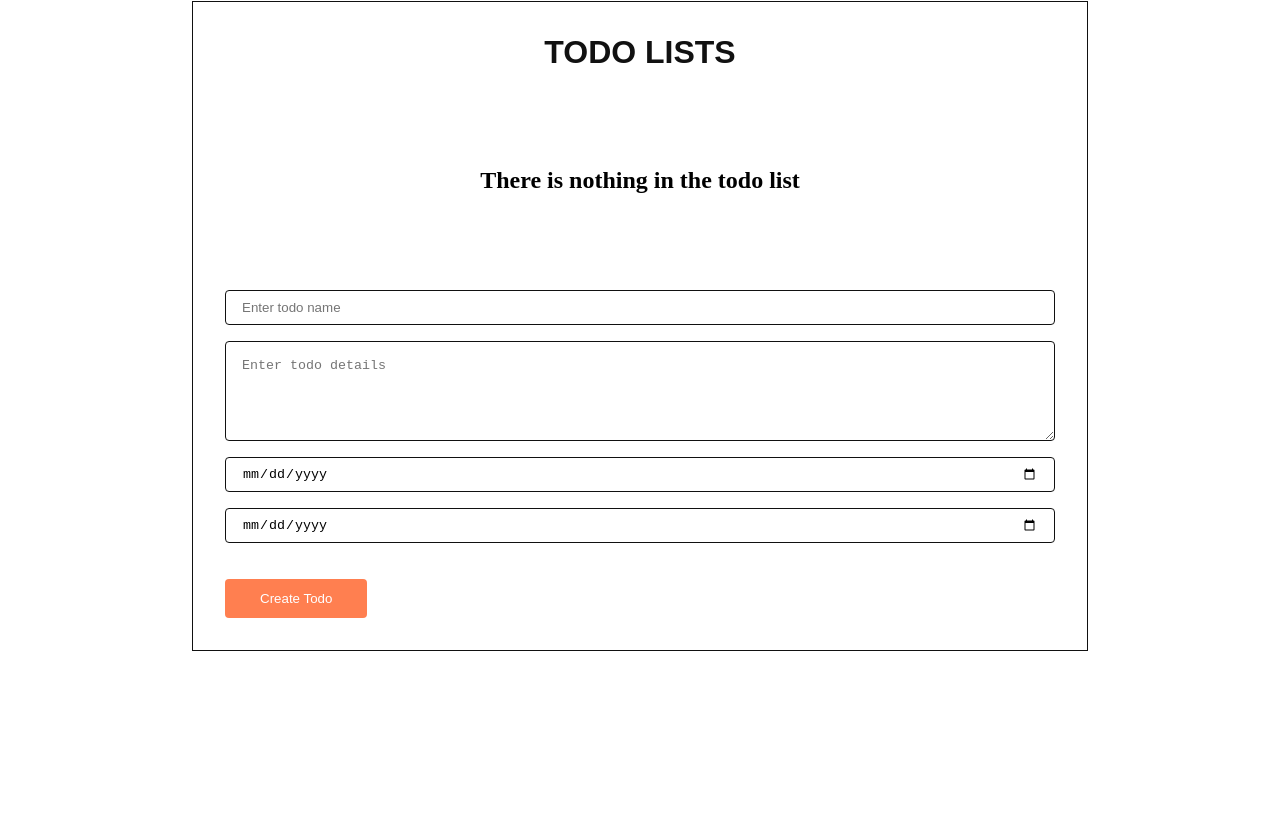
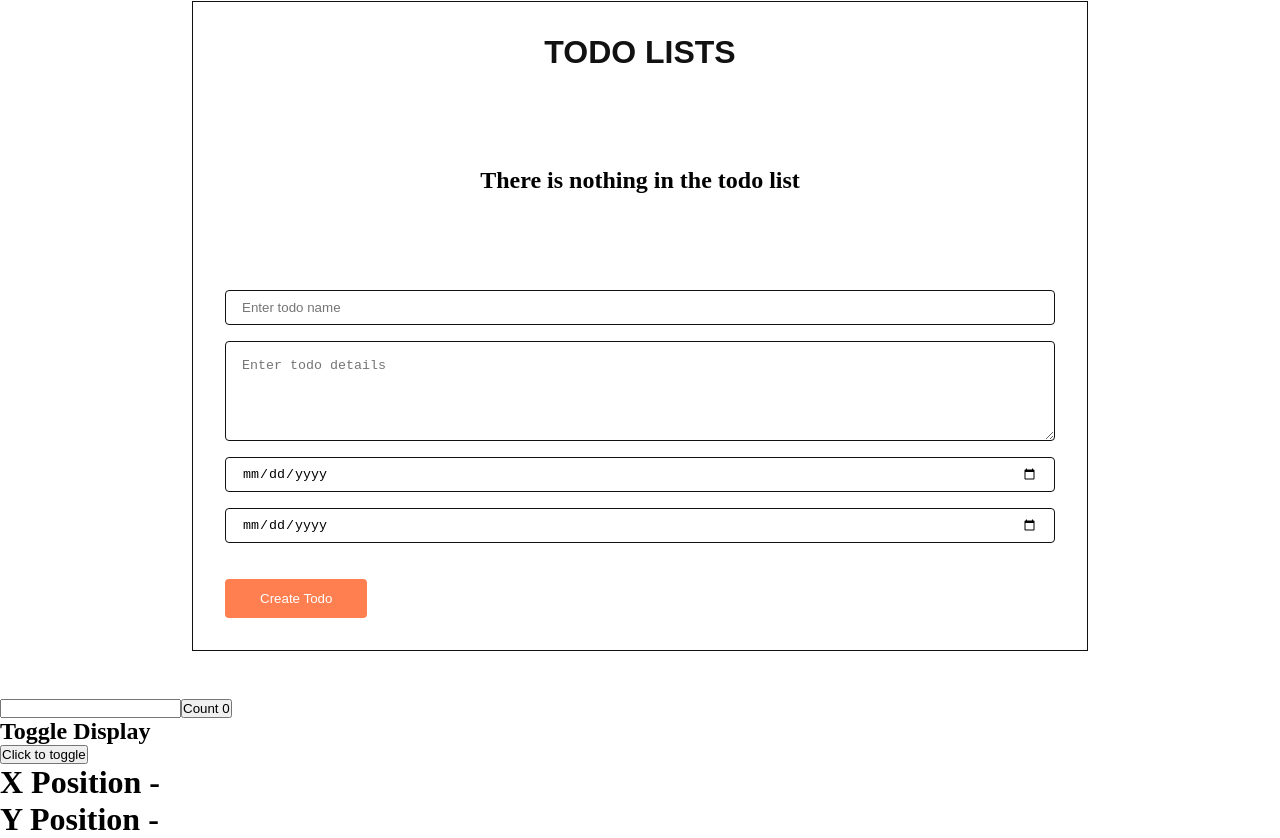
Before and after one commit to Signor1/react-tutorlals-octoberSet2023, a React (Vite) app: page / in a window 1280 px wide. Shown: the part 2040-2878 px from the top of the page. Before the commit the page ends 2739 px from the top, so only its background shows below. Built offline with nearby package versions, Linux system fonts and the light colour scheme.

Commit message:
taught the use of useEffect hook

```diff
--- a/src/App.jsx
+++ b/src/App.jsx
@@ -9,6 +9,12 @@ import ExampleFour from "./components/hooks/state/ExampleFour";
 import ExampleOne, { SiderBar } from "./components/hooks/state/ExampleOne";
 import ExampleThree from "./components/hooks/state/ExampleThree";
 import ExampleTwo from "./components/hooks/state/ExampleTwo";
+//useEffect hook
+import EffectOne from "./components/hooks/effect/EffectOne";
+import EffectTwo from "./components/hooks/effect/EffectTwo";
+import EffectThree from "./components/hooks/effect/EffectThree";
+import MouseContainer from "./components/hooks/effect/MouseContainer";
+
 
 
 const App = () => {
@@ -29,6 +35,12 @@ const App = () => {
       <ExampleThree />
       <ExampleFour />
       <ExampleFive />
+
+      {/* useEffect Hook */}
+      {/* <EffectOne /> */}
+      <EffectTwo />
+      {/* <EffectThree /> */}
+      <MouseContainer />
     </>
 
   )
--- /dev/null
+++ b/src/components/hooks/effect/EffectOne.jsx
@@ -0,0 +1,17 @@
+import { useState, useEffect } from 'react'
+
+const EffectOne = () => {
+    const [count, setCount] = useState(0)
+
+    //Simple use of useEffect to update document title
+    useEffect(() => {
+        console.log('useEffect mounted')
+        window.document.title = `Clicked ${count} times`;
+    })
+
+    return (
+        <button onClick={() => setCount(prevState => prevState + 1)}>You clicked {count} times</button>
+    )
+}
+
+export default EffectOne
--- /dev/null
+++ b/src/components/hooks/effect/EffectThree.jsx
@@ -0,0 +1,30 @@
+import { useEffect, useState } from 'react'
+
+const EffectThree = () => {
+    const [x, setX] = useState('')
+    const [y, setY] = useState('')
+
+    const movePosition = e => {
+        console.log('move position')
+        setX(e.clientX)
+        setY(e.clientY)
+    }
+    //run the useEffect only once
+    useEffect(() => {
+        console.log('useEffect runs')
+        window.addEventListener('mousemove', movePosition)
+
+        //cleanup function
+        return () => {
+            window.removeEventListener('mousemove', movePosition)
+        }
+    }, [])
+    return (
+        <div>
+            <h1>X Position - {x}</h1>
+            <h1>Y Position - {y}</h1>
+        </div>
+    )
+}
+
+export default EffectThree
--- /dev/null
+++ b/src/components/hooks/effect/EffectTwo.jsx
@@ -0,0 +1,23 @@
+import { useEffect, useState } from "react"
+
+
+const EffectTwo = () => {
+    const [count, setCount] = useState(0)
+    const [name, setName] = useState('')
+
+    // Conditionally run effect with dependency array
+    useEffect(() => {
+        console.log('Logged effect')
+        window.document.title = `you clicked ${count} times`;
+
+    }, [count])
+    return (
+        <div>
+            <input type="text" value={name} onChange={e => setName(e.target.value)} />
+
+            <button onClick={() => setCount(count + 1)}>Count {count}</button>
+        </div>
+    )
+}
+
+export default EffectTwo
--- /dev/null
+++ b/src/components/hooks/effect/MouseContainer.jsx
@@ -0,0 +1,17 @@
+import { useState } from 'react'
+import EffectThree from './EffectThree'
+
+const MouseContainer = () => {
+    const [isShowing, setIsShowing] = useState(true)
+    //this is connected to the cleanup function
+    return (
+        <div>
+            <h2>Toggle Display</h2>
+            <button onClick={() => setIsShowing(!isShowing)}>Click to toggle</button>
+
+            {isShowing && <EffectThree />}
+        </div>
+    )
+}
+
+export default MouseContainer
```
